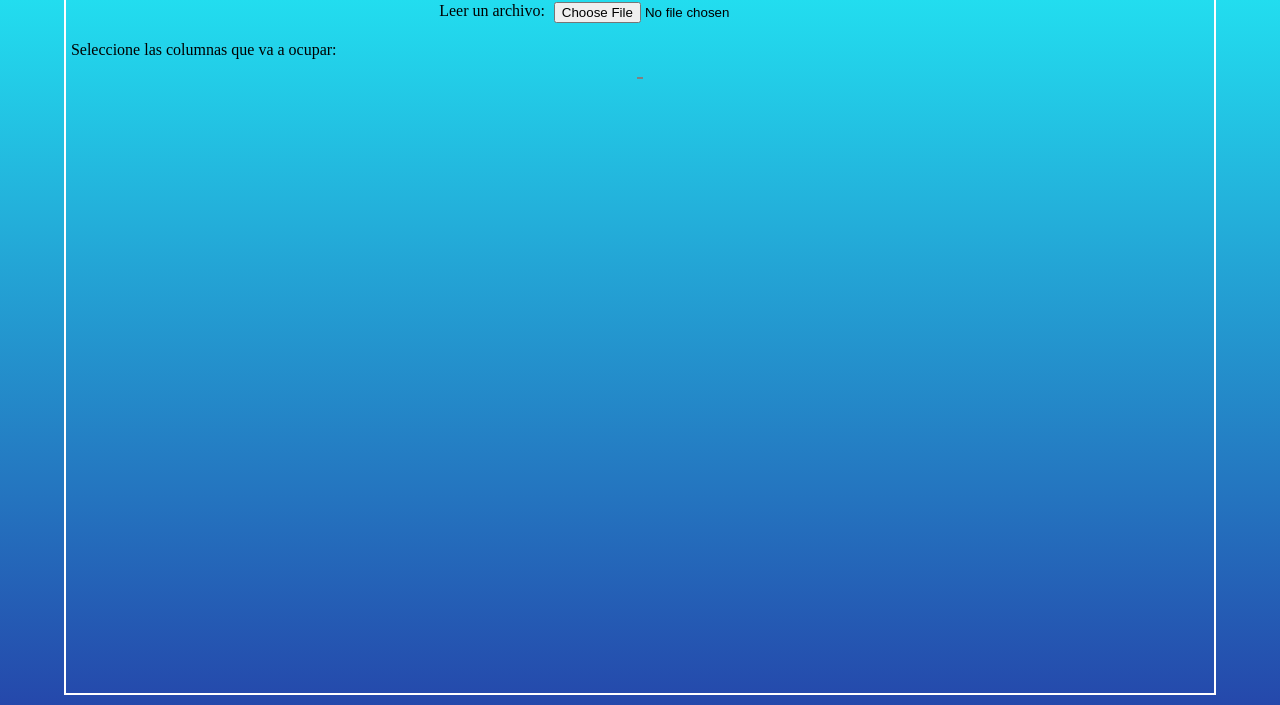
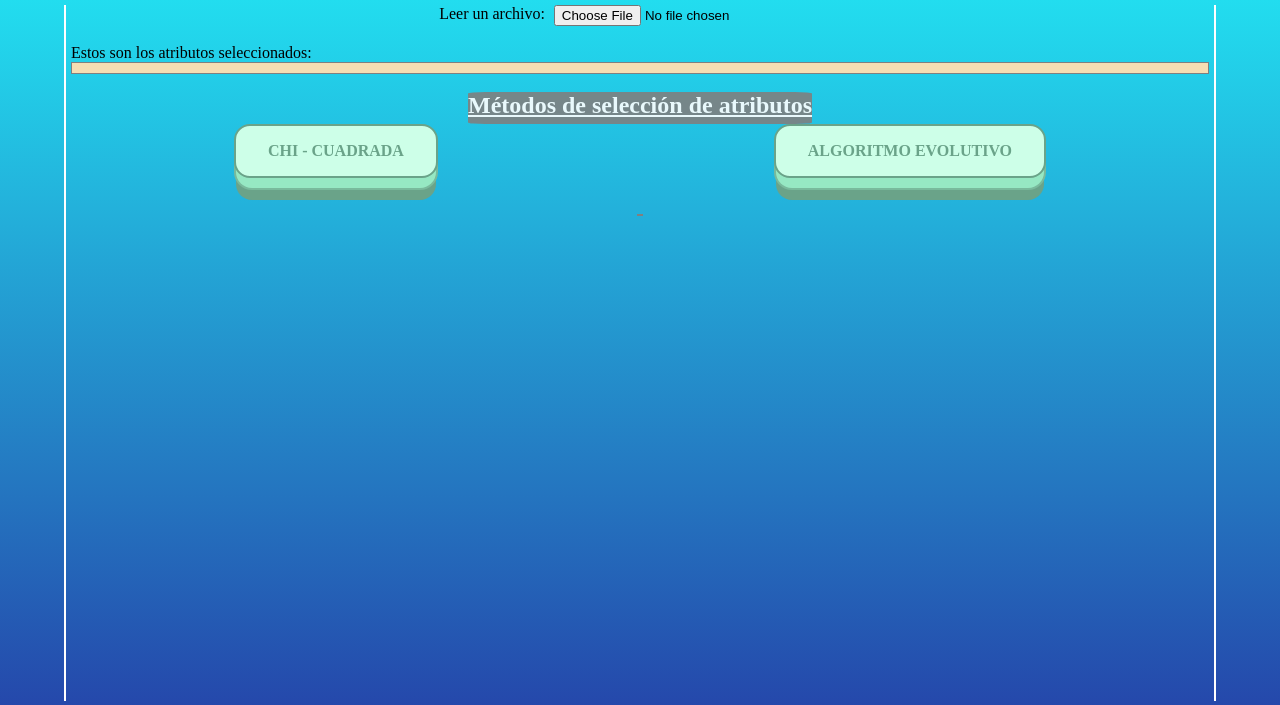
Before and after one commit to Laloses/Attribute-Selection-for-Data-Mining-Warehouse, a plain HTML site: page index.html in a window 1280 px wide. Shown: the part 52-757 px from the top of the page. Drawn offline with Linux system fonts and the light colour scheme; grey boxes are pictures that could not be loaded.

Commit message:
Se añadieron funciones para poder mostrar ahora los atributos recien cargados a la aplicacion, poniendoles un color de seleccionados. Tambien se añadieron unos botones bonitos para seleccionar entre los metodos de selection.

```diff
--- /dev/null
+++ b/css/cssButton.css
@@ -0,0 +1,67 @@
+:root {
+    --backgroundColor: rgba(246, 241, 209);
+    --colorShadeA: rgb(106, 163, 137);
+    --colorShadeB: rgb(121, 186, 156);
+    --colorShadeC: rgb(150, 232, 195);
+    --colorShadeD: rgb(187, 232, 211);
+    --colorShadeE: rgb(205, 255, 232);
+}
+button.cssButton{
+  position: relative;
+  display: inline-block;
+  cursor: pointer;
+  outline: none;
+  border: 0;
+  vertical-align: middle;
+  text-decoration: none;
+  font-size: 1rem;
+    color:var(--colorShadeA);
+  font-weight: 700;
+  text-transform: uppercase;
+  font-family: inherit;
+}
+
+button.big-button {
+   padding: 1em 2em;
+   border: 2px solid var(--colorShadeA);
+  border-radius: 1em;
+  background: var(--colorShadeE);
+  transform-style: preserve-3d;
+   transition: all 175ms cubic-bezier(0, 0, 1, 1);
+}
+button.big-button::before {
+  position: absolute;
+  content: '';
+  width: 100%;
+  height: 100%;
+  top: 0;
+  left: 0;
+  right: 0;
+  bottom: 0;
+  background: var(--colorShadeC);
+  border-radius: inherit;
+    box-shadow: 0 0 0 2px var(--colorShadeB), 0 0.75em 0 0 var(--colorShadeA);
+ transform: translate3d(0, 0.75em, -1em);
+     transition: all 175ms cubic-bezier(0, 0, 1, 1);
+}
+
+
+button.big-button:hover {
+  background: var(--colorShadeD);
+  transform: translate(0, 0.375em);
+}
+
+button.big-button:hover::before {
+  transform: translate3d(0, 0.75em, -1em);
+}
+
+button.big-button:active {
+            transform: translate(0em, 0.75em);
+}
+
+button.big-button:active::before {
+  transform: translate3d(0, 0, -1em);
+
+      box-shadow: 0 0 0 2px var(--colorShadeB), 0 0.25em 0 0 var(--colorShadeB);
+
+}
--- a/css/styles.css
+++ b/css/styles.css
@@ -1,10 +1,11 @@
-html, body{
+html{
     margin:0;
-    height:auto;
     background: -webkit-linear-gradient(to bottom,#22e8f4,#253fa7);
     background: linear-gradient(to bottom,#22e8f4,#253fa7);
 }
 body{
+    margin: 0;
+    min-height: 100%;
     position: relative;
 }
 header,footer{
@@ -15,32 +16,87 @@ header,footer{
     background: -webkit-linear-gradient(to bottom,#d122f4,#a72525);
     background: linear-gradient(to bottom,#f42222,#a72525);
 }
+footer{
+    margin-top: 10px;
+    width: 100%;
+    bottom: 0;
+}
 header h1{ margin:5}
 footer span{margin:3}
 #body{
     margin-left: 5%;
     margin-right: 5%;
-    height: 87%;
-    border:2px solid white;
-}
-footer{
-    position: absolute;
-    width: 100%;
-    margin:0;
-    bottom: 0;
+    min-height: 87%;
+    border-left:2px solid white;
+    border-right:2px solid white;
 }
 
 #InputFile{
-    margin-top: 5px;
+    margin-top: 10px;
     display: flex;
     width: 100%;
     justify-content: center;
 }
 #InputFile input{min-width: 25%;}
-#atributes{display: flex; width: 100%;}
-#DataTable{width: fit-content; display: flex;  margin:auto; max-height: 85%; justify-content: center; overflow: auto;}
+#SelectColumns{
+    margin: 0;
+}
+#atributes{
+    margin-left: 5px;
+    margin-right: 5px;
+    background-color: wheat;
+    border: 1px solid grey;
+    padding: 5px;
+    display: flex;
+    width: auto;
+    display: flex;
+    justify-content: space-around;
+    color: white;
+}
+#atributes div{
+    margin: 2px;
+    border-radius: 5%;
+    border-style: ridge;
+    border: 2px solid grey;
+    text-align: center;
+    color: wheat;
+}
+.attribute-red{
+    background-color: red;
+}
+.attribute-green{
+    background-color: green;
+}
+#DataTable{
+    width: fit-content;
+    display: flex;
+    margin:auto;
+    max-height: 85%;
+    justify-content: center;
+    overflow: auto;
+    margin-bottom: 10px;
+}
 #table, #table th, #table tr, #table td{
     background-color: aquamarine;
     overflow: auto;
     font-size: small;
-    border: 1px solid grey;}
+    border: 1px solid grey;
+}
+#selectionMethod{
+    width: 100%;
+    text-align: center;
+}
+#selectionMethod h2{
+    color: white;
+    margin: auto;
+    padding-bottom: 5px;
+    width: fit-content;
+    text-decoration: underline;
+    border-radius: 5%;
+    background-color: grey;
+    opacity: 0.9;
+}
+#selectionMethod div{
+    display: flex;
+    justify-content: space-around;
+}
--- a/index.html
+++ b/index.html
@@ -4,6 +4,7 @@
         <meta charset="UTF-8">
         <link rel="stylesheet" href="css/css-loader-master/dist/css-loader.css">
         <link rel="stylesheet" href="css/styles.css">
+        <link rel="stylesheet" href="css/cssButton.css">
     </head>
     <body>
         <header>
@@ -20,14 +21,34 @@
             </div>
             <br>
             <div id="SelectColumns">
-                <span>&ThickSpace;Seleccione las columnas que va a ocupar: &ThickSpace;</span>
+                <span>&ThickSpace;Estos son los atributos seleccionados: &ThickSpace;</span>
                 <div id="atributes">
                 </div>
             </div>
             <br>
+            <div id="selectionMethod">
+                <h2>
+                    Métodos de selecci&oacute;n de atributos
+                </h2>
+                <div>
+                    <div id="chi-squared">
+                        <button class="cssButton big-button" onclick="chiSquared()">
+                            <span>chi - cuadrada</span>
+                        </button>
+                    </div>
+                    <div id="geneticAlgoritm">
+                        <button class="cssButton big-button">
+                            <span>Algoritmo Evolutivo</span>
+                        </button>
+                    </div>
+                </div>
+                <div>
+
+                </div>
+            </div>
+            <br><br>
             <div id="DataTable">
                 <table id="table">
-
                 </table>
             </div>
         </section>
@@ -44,6 +65,7 @@
         </footer>
     </body>
     <script src="js/script.js"></script>
+    <script src="js/generateAtributes.js"></script>
     <script src="js/generateTable.js"></script>
     <script></script>
 </html>
--- /dev/null
+++ b/js/generateAtributes.js
@@ -0,0 +1,13 @@
+
+async function generateAtributes(div, headers) {
+    //atributes / Columnas
+    headers.forEach(element => {
+        let att = document.createElement("div");
+        let text = document.createTextNode(element);
+        let idNoSpace = element.trim().replaceAll(" ","_")
+        att.setAttribute("id","att-"+idNoSpace)
+        att.classList.add("attribute-red")
+        att.appendChild(text);
+        div.appendChild(att);
+    });
+}
--- a/js/script.js
+++ b/js/script.js
@@ -2,13 +2,13 @@ let csvFile = {
     size:0,
     dataFile:[]
 };
+let csvData=[];
 
 async function readFile(input, callback) {
     if (input.files && input.files[0]) {
         let reader = new FileReader();
         reader.readAsBinaryString(input.files[0]);
         reader.onload = function (e) {
-            console.log(e);
             csvFile.size = e.total;
             csvFile.dataFile = e.target.result
             //console.log(csvFile.dataFile)
@@ -20,24 +20,48 @@ async function readFile(input, callback) {
     }
 }
 
+const table = document.querySelector("#table");
+const divAtributes = document.querySelector("#atributes");
+let ingresedAtributes = [];
+
 async function parseData(data){
-    let csvData = [];
     let lbreak = data.split("\n");
     lbreak.forEach(res => {
         csvData.push(res.split(","));
     });
-    console.table(csvData);
+    ingresedAtributes = csvData[0];
 
-    let table = document.querySelector("table");
+    generateAtributes(divAtributes, ingresedAtributes);
+    selectAtributes(ingresedAtributes);
     generateTable(table, csvData);
 }
 
-
 function Loading(bool){
-    console.log("entre")
     var div = document.getElementById("loader");
     if( bool )
         div.classList.add("is-active")
     else
         div.classList.remove("is-active")
 }
+
+function selectAtributes(atributes){
+    atributes.forEach(element => {
+        let idNoSpace = element.trim().replaceAll(" ","_")
+        let att = document.querySelector("#att-"+idNoSpace);
+
+        if(ingresedAtributes.includes(element)){
+            att.classList.replace("attribute-red", "attribute-green")
+        }
+        else{
+            att.classList.replace("attribute-green", "attribute-red")
+        }
+    });
+}
+
+function chiSquared(){
+    let attNominales = searchNominalAttributes();
+}
+
+function searchNominalAttributes(){
+
+}
```
